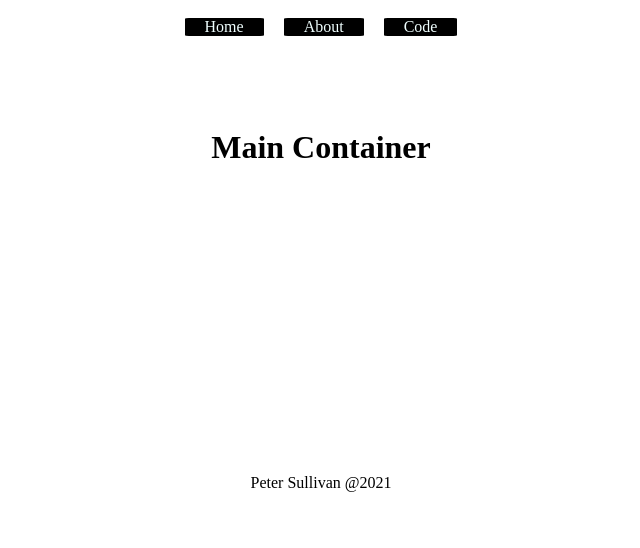
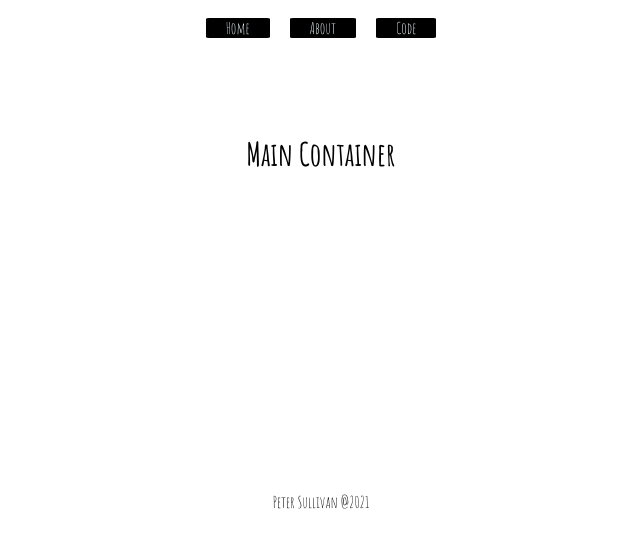
Before and after one commit to psulli10/psulli10.github.io, a React (Create React App) app: page / in a window 1280 px wide. Shown: the top 548 px of the page, without its empty margins (319-959 px from the left). Built offline with nearby package versions, Linux system fonts and the light colour scheme.

Commit message:
google font added

```diff
--- a/src/App.css
+++ b/src/App.css
@@ -1,3 +1,9 @@
+@import url('https://fonts.googleapis.com/css2?family=Amatic+SC:wght@400;700&display=swap');
+
+#app {
+  font-family: 'Amatic SC', cursive;
+}
+
 #grid-container {
   display: grid;
   grid-template-areas:
--- a/src/App.js
+++ b/src/App.js
@@ -7,7 +7,7 @@ import Footer from './components/Footer';
 
 function App() {
   return (
-    <div id="App">
+    <div id="app">
     <Router>
       <div id='grid-container'>
         <nav id='nav-bar'>
```
